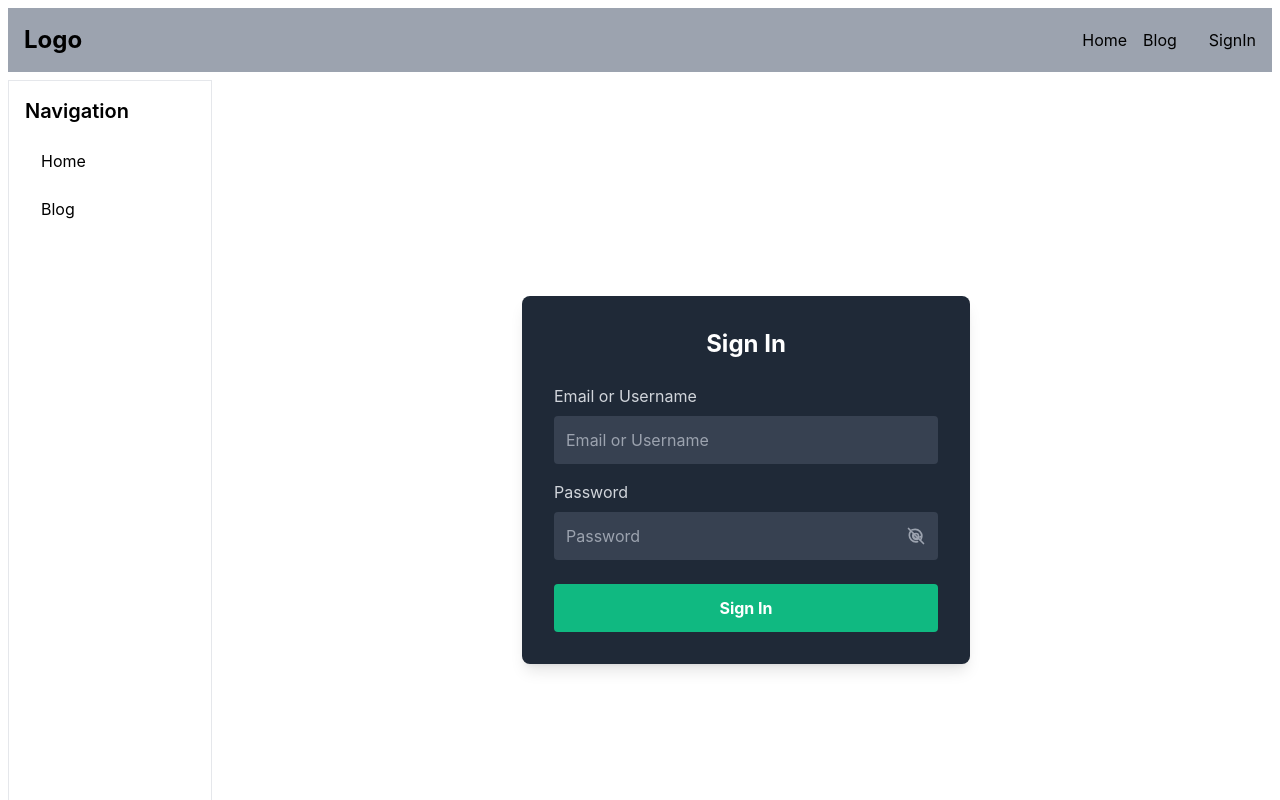
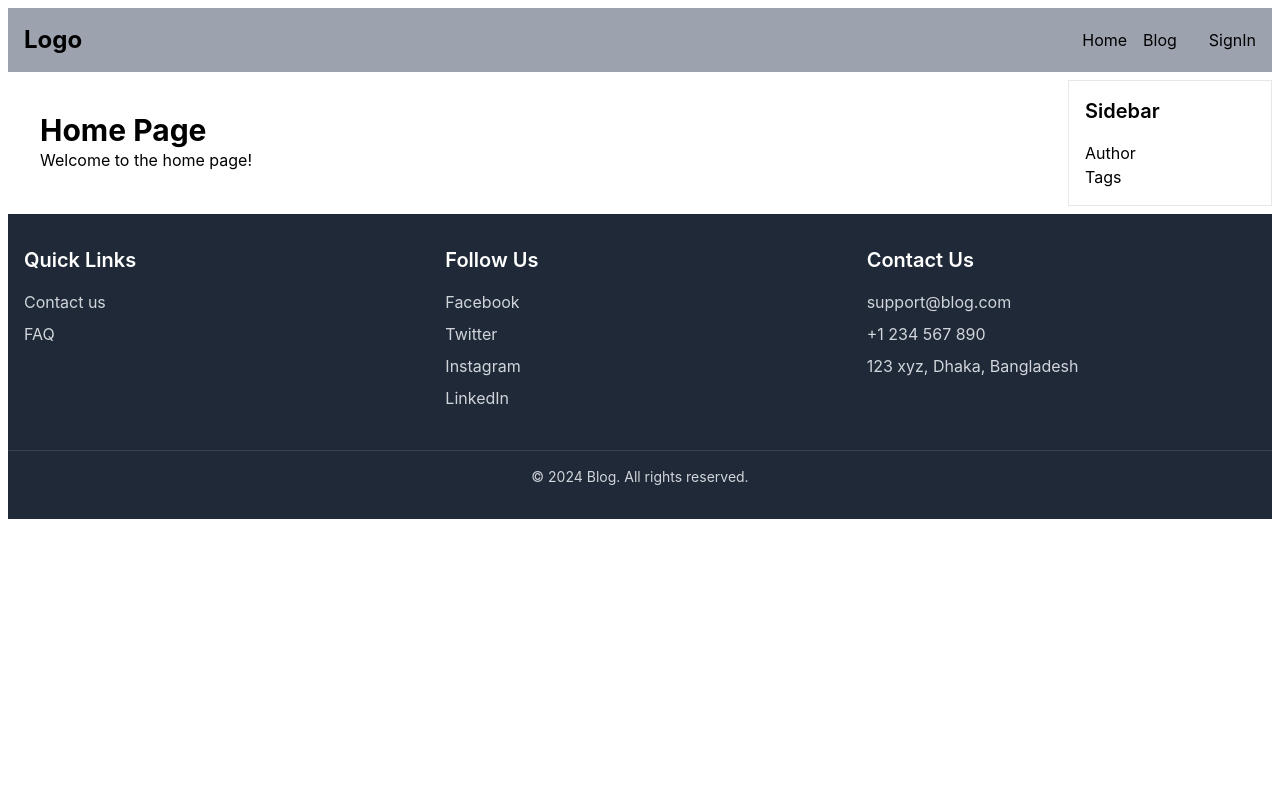
Before and after one commit to rkshaon/blog, a React (Create React App) app in the folder frontend_react/: page / in a window 1280 px wide. Before the commit this address led to /signin. Shown: the top 800 px of the page. Built offline with nearby package versions, Linux system fonts and the light colour scheme.

Commit message:
Home page common and sidebar position changes This commit will be remove route protected from home page and left sidebar to right sidebar

```diff
--- a/frontend_react/src/App.js
+++ b/frontend_react/src/App.js
@@ -17,7 +17,7 @@ function App() {
        <Router>
         <Layout>
           <Routes>
-            <Route path="/" element={<ProtectedRoute> <Home /> </ProtectedRoute>} />
+            <Route path="/" element={<Home />} />
             <Route path="/blog" element={<ProtectedRoute><Blog /></ProtectedRoute>} />
             <Route path="/signin" element={<SignIn />} />
             <Route path="/signup" element={<SignUp />} />
--- a/frontend_react/src/components/Home.js
+++ b/frontend_react/src/components/Home.js
@@ -6,8 +6,8 @@ const Home = () => {
   const [cookies] = useCookies(['token']);
   const { isLoggedIn } = useAuth();
 
-  useEffect(() => {
-  }, [cookies, isLoggedIn]);
+  //useEffect(() => {
+  //}, [cookies, isLoggedIn]);
 
   return (
     <div className="p-8">
--- a/frontend_react/src/components/Layout.js
+++ b/frontend_react/src/components/Layout.js
@@ -1,6 +1,6 @@
 import React from 'react';
 import Navbar from './Navbar';
-import LeftSidebar from './LeftSidebar';
+import RightSidebar from './RightSidebar';
 import Footer from './Footer';
 
 const Layout = ({ children }) => (
@@ -8,12 +8,13 @@ const Layout = ({ children }) => (
     <header className="col-span-full">
       <Navbar />
     </header>
-    <nav className="md:row-span-[10] md:col-span-2">
-      <LeftSidebar />
-    </nav>
+
     <main className="md:row-span-[10] md:col-span-10">
       {children}
     </main>
+    <side className="md:row-span-[10] md:col-span-2 ">
+      <RightSidebar />
+    </side>
     <footer className="col-span-full">
       <Footer />
     </footer>
--- a/frontend_react/src/components/LeftSidebar.js
+++ /dev/null
@@ -1,26 +0,0 @@
-import React from 'react';
-import { Link } from 'react-router-dom';
-
-const LeftSidebar = () => {
-  return (
-    <aside className="p-4 w-full h-full border">
-      <h2 className="text-xl font-semibold mb-4">Navigation</h2>
-      <ul>
-        <li className="mb-2">
-          <Link to="/" className="block px-4 py-2 hover:bg-slate-400 rounded transition duration-300">Home</Link>
-        </li>
-        <li className="mb-2">
-          <Link to="/blog" className="block px-4 py-2 hover:bg-slate-400 rounded transition duration-300">Blog</Link>
-        </li>
-        {/*<li className="mb-2">
-          <Link to="/signin" className="block px-4 py-2 hover:bg-slate-400 rounded transition duration-300">Sign In</Link>
-        </li>
-        <li className="mb-2">
-          <Link to="/signup" className="block px-4 py-2 hover:bg-slate-400 rounded transition duration-300">Sign Up</Link>
-        </li>*/}
-      </ul>
-    </aside>
-  );
-};
-
-export default LeftSidebar;
--- /dev/null
+++ b/frontend_react/src/components/RightSidebar.js
@@ -0,0 +1,18 @@
+import React from 'react';
+import { Link } from 'react-router-dom';
+
+const RightSidebar = () => {
+  return (
+    <aside className="p-4 w-full h-full border">
+      <h2 className="text-xl font-semibold mb-4">Sidebar</h2>
+      <div>
+        <h4>Author</h4>
+      </div>
+      <div>
+        <h4>Tags</h4>
+      </div>
+    </aside>
+  );
+};
+
+export default RightSidebar;
```
